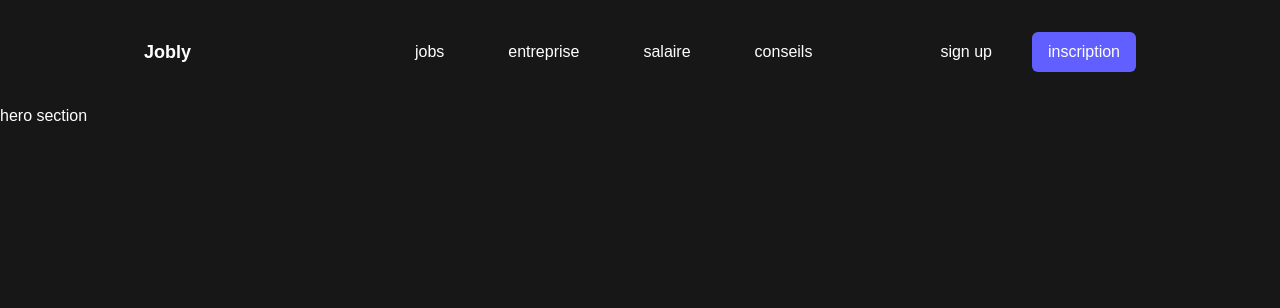
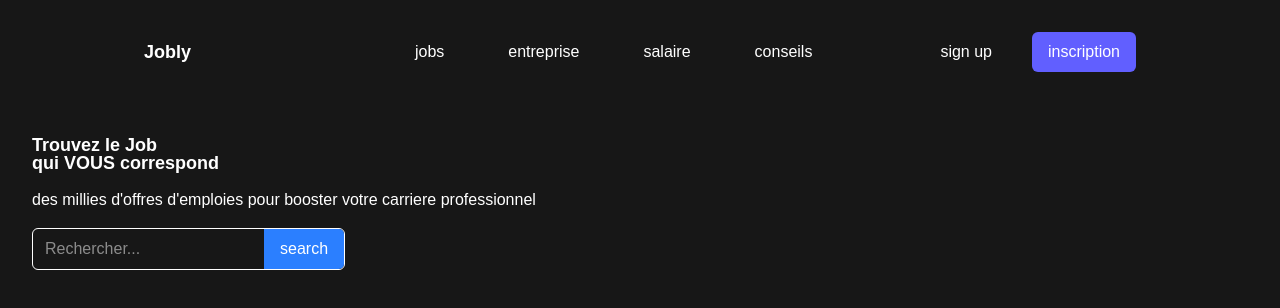
Before and after one commit to yAnn-99/JOB_AGGREGATOR, a Next.js app in the folder frontend/: page / in a window 1280 px wide. Shown: the top 308 px of the page. Built offline with nearby package versions, Linux system fonts and the light colour scheme.

Commit message:
chore: add base for front-end

```diff
--- /dev/null
+++ b/frontend/app/(root)/compagnies/page.tsx
@@ -0,0 +1,16 @@
+const Page = () => {
+    return (
+        <main>
+            <div className="flex flex-col items-center ">
+                <h1>Trouvez l'entreprise qui vous correspond</h1>
+                <div className="flex justify-center gap-4">
+                    <div>name</div>
+                    <div>region</div>
+                    <div>laguage</div>
+                </div>
+            </div>
+        </main>
+    )
+}
+
+export default Page
--- a/frontend/app/(root)/layout.tsx
+++ b/frontend/app/(root)/layout.tsx
@@ -1,8 +1,9 @@
 const Layout = ({ children }: {children: React.ReactNode}) => {
     return (
+        <div>
             <header>
                 <div className="flex items-center justify-around p-8">
-                <h1 className="font-semibold text-lg">Jobly</h1>
+                    <h1>Jobly</h1>
                     <div className="flex items-center gap-32">
                         <nav>
                             <ul className="flex items-center gap-16">
@@ -20,8 +21,9 @@ const Layout = ({ children }: {children: React.ReactNode}) => {
                         </nav>
                     </div>
                 </div>
+            </header>
             {children}
-        </header>
+        </div>
     )
 }
 
--- a/frontend/app/(root)/page.tsx
+++ b/frontend/app/(root)/page.tsx
@@ -1,10 +1,27 @@
 const Page = () => {
-    return (
-        <div>
-            <main>hero section</main>
-            <footer></footer>
+  return (
+    <main>
+      <div className="flex items-center p-8">
+        <div className="flex flex-col items-start gap-4">
+          <h1 className="text-6xl">
+            Trouvez le Job <br /> qui VOUS correspond
+          </h1>
+          <h2 className="text-l">
+            des millies d'offres d'emploies pour booster votre carriere
+            professionnel
+          </h2>
+          <div className="items-center overflow-hidden rounded-md border">
+            <input
+              type="text"
+              className="px-3 py-2 outline-none"
+              placeholder="Rechercher..."
+            />
+            <button className="bg-blue-500 px-4 py-2 text-white">search</button>
+          </div>
         </div>
-    )
-}
+      </div>
+    </main>
+  );
+};
 
 export default Page;
--- a/frontend/app/globals.css
+++ b/frontend/app/globals.css
@@ -3,11 +3,13 @@
 :root {
   --foreground: #ffffff;
   --background: #171717;
+  --color-gray-100: #DDDED7;
 }
 
 @theme inline {
   --color-background: var(--background);
   --color-foreground: var(--foreground);
+  --color-gray-100: var(--color-gray-100);
   --font-sans: var(--font-geist-sans);
   --font-mono: var(--font-geist-mono);
 }
@@ -24,3 +26,8 @@ body {
   color: var(--foreground);
   font-family: Arial, Helvetica, sans-serif;
 }
+
+h1 {
+  font-weight: bold;
+  font-size: large;
+}
```
Also changed, not shown: 1 other file (tests, documents, lock files or other folders). Lines whose indentation alone changed are shown as unchanged.
